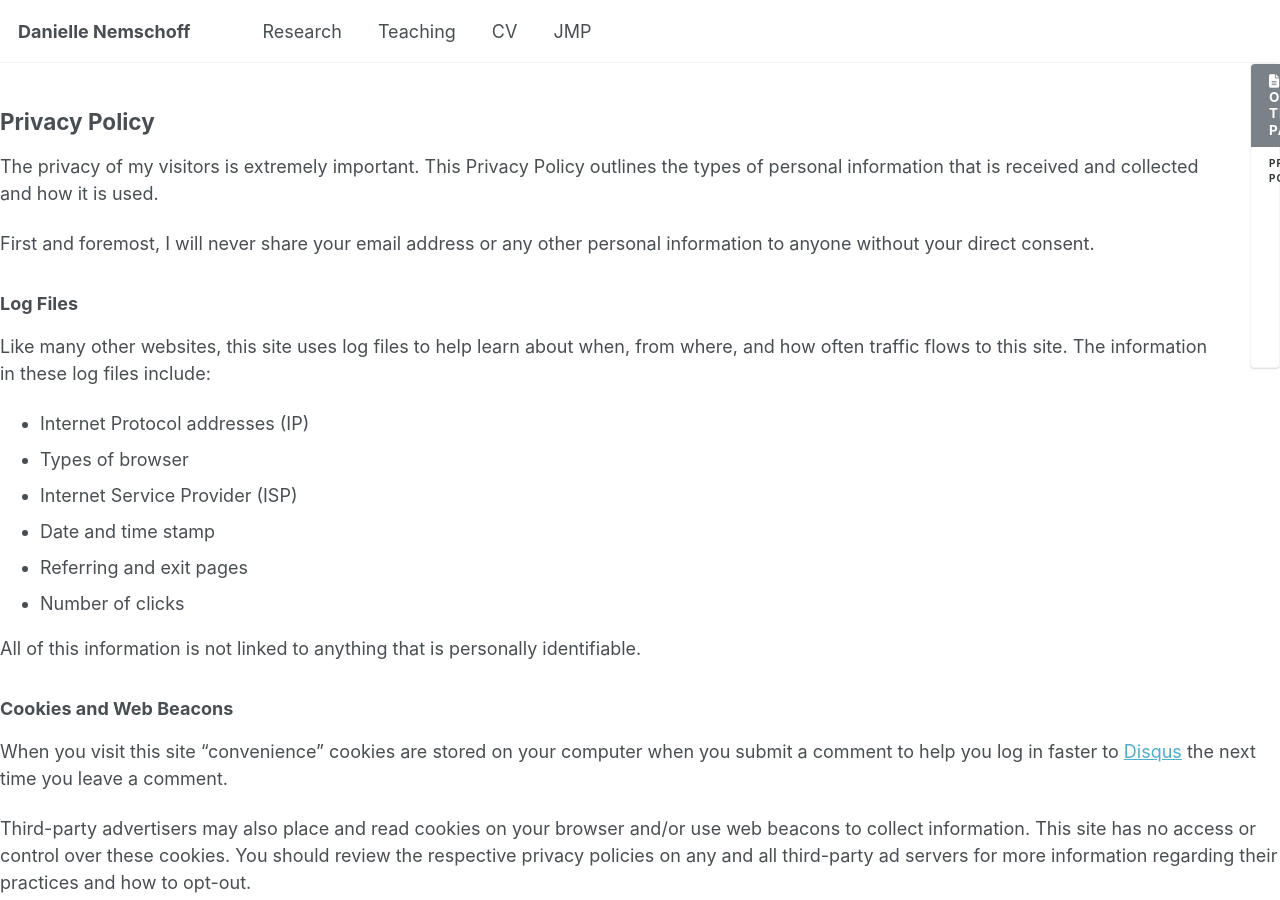
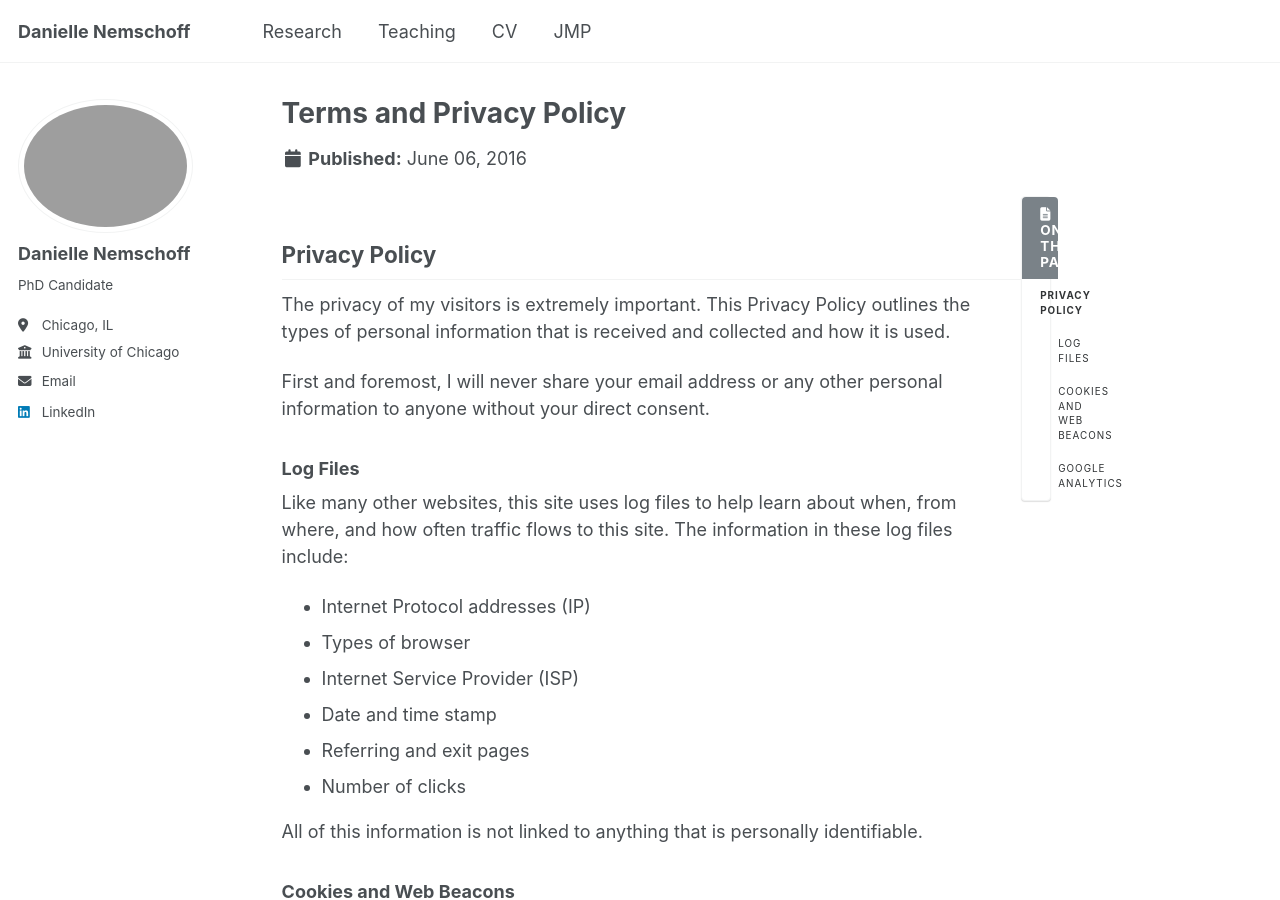
Before and after one commit to daniellenemschoff/daniellenemschoff.github.io, a Jekyll site: the page built from _pages/terms.md, in a window 1280 px wide and 900 px high. Built offline with Jekyll 4.4.1, drawn with Linux system fonts in a browser that asks for light colours; our own code applies the rules of GitHub Pages for plain Markdown files; part of the change alters nothing that is shown.

Commit message:
Update _config.yml

```diff
--- a/_config.yml
+++ b/_config.yml
@@ -177,6 +177,79 @@ kramdown:
   smart_quotes: lsquo,rsquo,ldquo,rdquo
   enable_coderay: false
 
+  # These settings control the types of collections used by the template
+collections:
+  teaching:
+    output: true
+    permalink: /:collection/:path/
+  publications:
+    output: true
+    permalink: /:collection/:path/
+  portfolio:
+    output: true
+    permalink: /:collection/:path/
+  talks:
+    output: true
+    permalink: /:collection/:path/
+
+
+# These settings control how pages and collections are included in the site
+defaults:
+  # _posts
+  - scope:
+      path: ""
+      type: posts
+    values:
+      layout: single
+      author_profile: true
+      read_time: true
+      comments: true
+      share: true
+      related: true
+  # _pages
+  - scope:
+      path: ""
+      type: pages
+    values:
+      layout: single
+      author_profile: true
+  # _teaching
+  - scope:
+      path: ""
+      type: teaching
+    values:
+      layout: single
+      author_profile: true
+      share: true
+      comments: true
+  # _publications
+  - scope:
+      path: ""
+      type: publications
+    values:
+      layout: single
+      author_profile: true
+      share: true
+      comments: true
+  # _portfolio
+  - scope:
+      path: ""
+      type: portfolio
+    values:
+      layout: single
+      author_profile: true
+      share: true
+      comment: true
+  # _talks
+  - scope:
+      path: ""
+      type: talks
+    values:
+      layout: talk
+      author_profile: true
+      share: true
+
+
 
 # Sass/SCSS
 sass:
```
